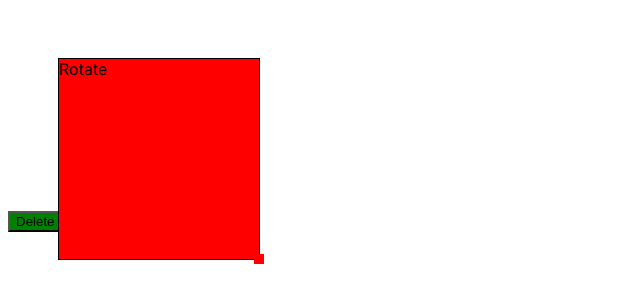
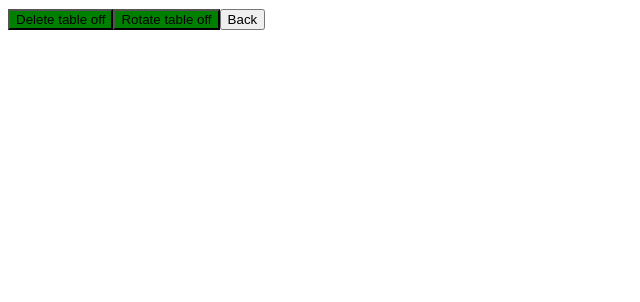
Before and after one commit to CarlinoCalogero/chuumon, a Next.js app: page /home in a window 1280 px wide. Shown: the top 302 px of the page, without its empty margins (0-640 px from the left). Built offline with nearby package versions, Linux system fonts and the light colour scheme.

Commit message:
added table rotation

```diff
--- a/src/app/home/page.module.css
+++ b/src/app/home/page.module.css
@@ -5,23 +5,3 @@
 .deleteTableModeOff {
     background-color: green;
 }
-
-.rotate {
-    left: 50px;
-    top: 50px;
-    width: 200px;
-    height: 200px;
-    position: relative;
-    border: 1px solid #000;
-    background-color: red;
-}
-
-.rotate:before {
-    content: "";
-    position: absolute;
-    bottom: -5px;
-    right: -5px;
-    width: 10px;
-    height: 10px;
-    background: #f00;
-}
--- a/src/app/home/page.tsx
+++ b/src/app/home/page.tsx
@@ -24,6 +24,8 @@ export default function Home() {
   var draggedTable: Table | null = null;
 
   const [isDeleteTableModeOn, setIsDeleteTableModeOn] = useState(false);
+  const [isRotateTableModeOn, setIsRotateTableModeOn] = useState(false);
+
   const [salaAfterTableDrop, setSalaAfterTableDrop] = useState<Sala | null>(null)
 
   function getSalaObjectCopy(salaObject: Sala = sala) {
@@ -298,78 +300,6 @@ export default function Home() {
     console.log("AfterTableDropSala", salaAfterTableDrop)
   }, [salaAfterTableDrop])
 
-  const [rotateInfo, setRotateInfo] = useState<RotateInfo>(
-    {
-      active: false,
-      angle: 0,
-      rotation: 0,
-      startAngle: 0,
-      center: {
-        x: 0,
-        y: 0
-      },
-      R2D: 180 / Math.PI
-    });
-
-  function getRotateInfoCopy() {
-    return JSON.parse(JSON.stringify(rotateInfo)) as RotateInfo;
-  }
-
-  function handleOnMouseDown(onMouseDownEvent: MouseEvent<HTMLDivElement, globalThis.MouseEvent>) {
-    console.log("mouseDown")
-    onMouseDownEvent.preventDefault();
-    var bb = onMouseDownEvent.currentTarget.getBoundingClientRect(),
-      t = bb.top,
-      l = bb.left,
-      h = bb.height,
-      w = bb.width,
-      x,
-      y;
-
-    var rotateInfoCopy = getRotateInfoCopy();
-
-    rotateInfoCopy.center = {
-      x: l + w / 2,
-      y: t + h / 2
-    };
-
-    x = onMouseDownEvent.clientX - rotateInfoCopy.center.x;
-    y = onMouseDownEvent.clientY - rotateInfoCopy.center.y;
-    rotateInfoCopy.startAngle = rotateInfoCopy.R2D * Math.atan2(y, x);
-    rotateInfoCopy.active = true;
-    setRotateInfo(rotateInfoCopy);
-  }
-
-  function handleOnMouseMove(onMouseMoveEvent: MouseEvent<HTMLDivElement, globalThis.MouseEvent>) {
-    console.log("mouseMove")
-    if (rotateInfo.active == true) {
-      onMouseMoveEvent.preventDefault();
-
-      //rotate function part
-
-      var x = onMouseMoveEvent.clientX - rotateInfo.center.x,
-        y = onMouseMoveEvent.clientY - rotateInfo.center.y,
-        d = rotateInfo.R2D * Math.atan2(y, x);
-
-      rotateInfo.rotation = d - rotateInfo.startAngle;
-
-      onMouseMoveEvent.currentTarget.style.transform = "rotate(" + (rotateInfo.angle + rotateInfo.rotation) + "deg)";
-
-    }
-  }
-
-  function handleOnMouseUp(onMouseUpEvent: MouseEvent<HTMLDivElement, globalThis.MouseEvent>) {
-    console.log("mouseUp")
-
-    onMouseUpEvent.preventDefault();
-
-    //stop rotation
-    var rotateInfoCopy = getRotateInfoCopy();
-    rotateInfoCopy.angle += rotateInfoCopy.rotation;
-    rotateInfoCopy.active = false;
-    setRotateInfo(rotateInfoCopy)
-  }
-
   return (
 
     <AppearingButton
@@ -386,6 +316,7 @@ export default function Home() {
           numberOfMergedTables={table.numberOfMergedTables}
           top={table.top}
           left={table.left}
+          isCanBeRotated={isRotateTableModeOn}
           functionOnDrag={onDrag}
           functionOnDragEnd={onDragEnd}
           functionOnDrop={onDrop}
@@ -393,17 +324,15 @@ export default function Home() {
         />)
       }
 
-      <div
-        onMouseDown={e => handleOnMouseDown(e)}
-        onMouseMove={e => handleOnMouseMove(e)}
-        onMouseUp={e => handleOnMouseUp(e)}
-        className={styles.rotate}
-      >Rotate</div>
-
       <button
         className={isDeleteTableModeOn ? styles.deleteTableModeOn : styles.deleteTableModeOff}
         onClick={() => setIsDeleteTableModeOn(!isDeleteTableModeOn)}
       >Delete table {isDeleteTableModeOn ? "on" : "off"}</button>
+
+      <button
+        className={isRotateTableModeOn ? styles.deleteTableModeOn : styles.deleteTableModeOff}
+        onClick={() => setIsRotateTableModeOn(!isRotateTableModeOn)}
+      >Rotate table {isRotateTableModeOn ? "on" : "off"}</button>
       <button onClick={() => router.push("/")}>Back</button>
 
     </AppearingButton>
--- a/src/components/Tables.module.css
+++ b/src/components/Tables.module.css
@@ -1,5 +1,6 @@
 .singleTable,
-.mergedTable {
+.mergedTable,
+.rotate {
     width: 200px;
     height: 200px;
     background-color: lightgray;
@@ -19,3 +20,7 @@
 .mergedTable:hover {
     border: 0.3rem solid #e35042b5;
 }
+
+.rotate:hover {
+    border: 0.3rem solid #691a5fb5;
+}
--- a/src/components/Tables.tsx
+++ b/src/components/Tables.tsx
@@ -2,19 +2,21 @@ import { SQUARE_TABLE_EDGE_DIMENSION_IN_PIXELS } from '@/lib/utils';
 import styles from './Tables.module.css'
 import { DragEvent, MouseEvent, useEffect, useState } from 'react'
 import { Table } from '@/types/Table';
+import { RotateInfo } from '@/types/RotateInfo';
 
 interface TableProps {
     tableNumber: number,
     numberOfMergedTables: number,
     top: number,
     left: number,
+    isCanBeRotated: boolean,
     functionOnDrag: any,
     functionOnDragEnd: any,
     functionOnDrop: any,
     functionOnClick: any
 }
 
-export function Tables({ tableNumber, numberOfMergedTables, top, left, functionOnDrag, functionOnDragEnd, functionOnDrop, functionOnClick }: TableProps) {
+export function Tables({ tableNumber, numberOfMergedTables, top, left, isCanBeRotated, functionOnDrag, functionOnDragEnd, functionOnDrop, functionOnClick }: TableProps) {
 
     function getCurrentTable(event: DragEvent<HTMLDivElement> | MouseEvent<HTMLDivElement>) {
         return {
@@ -57,9 +59,83 @@ export function Tables({ tableNumber, numberOfMergedTables, top, left, functionO
         functionOnClick(getCurrentTable(onClickEvent));
     }
 
+    // rotation functions
+
+    const [rotateInfo, setRotateInfo] = useState<RotateInfo>(
+        {
+            active: false,
+            angle: 0,
+            rotation: 0,
+            startAngle: 0,
+            center: {
+                x: 0,
+                y: 0
+            },
+            R2D: 180 / Math.PI
+        });
+
+    function getRotateInfoCopy() {
+        return JSON.parse(JSON.stringify(rotateInfo)) as RotateInfo;
+    }
+
+    function handleOnMouseDown(onMouseDownEvent: MouseEvent<HTMLDivElement, globalThis.MouseEvent>) {
+        console.log("mouseDown")
+        onMouseDownEvent.preventDefault();
+        var bb = onMouseDownEvent.currentTarget.getBoundingClientRect(),
+            t = bb.top,
+            l = bb.left,
+            h = bb.height,
+            w = bb.width,
+            x,
+            y;
+
+        var rotateInfoCopy = getRotateInfoCopy();
+
+        rotateInfoCopy.center = {
+            x: l + w / 2,
+            y: t + h / 2
+        };
+
+        x = onMouseDownEvent.clientX - rotateInfoCopy.center.x;
+        y = onMouseDownEvent.clientY - rotateInfoCopy.center.y;
+        rotateInfoCopy.startAngle = rotateInfoCopy.R2D * Math.atan2(y, x);
+        rotateInfoCopy.active = true;
+        setRotateInfo(rotateInfoCopy);
+    }
+
+    function handleOnMouseMove(onMouseMoveEvent: MouseEvent<HTMLDivElement, globalThis.MouseEvent>) {
+        console.log("mouseMove")
+        if (rotateInfo.active == true) {
+            onMouseMoveEvent.preventDefault();
+
+            //rotate function part
+
+            var x = onMouseMoveEvent.clientX - rotateInfo.center.x,
+                y = onMouseMoveEvent.clientY - rotateInfo.center.y,
+                d = rotateInfo.R2D * Math.atan2(y, x);
+
+            rotateInfo.rotation = d - rotateInfo.startAngle;
+
+            onMouseMoveEvent.currentTarget.style.transform = "rotate(" + (rotateInfo.angle + rotateInfo.rotation) + "deg)";
+
+        }
+    }
+
+    function handleOnMouseUp(onMouseUpEvent: MouseEvent<HTMLDivElement, globalThis.MouseEvent>) {
+        console.log("mouseUp")
+
+        onMouseUpEvent.preventDefault();
+
+        //stop rotation
+        var rotateInfoCopy = getRotateInfoCopy();
+        rotateInfoCopy.angle += rotateInfoCopy.rotation;
+        rotateInfoCopy.active = false;
+        setRotateInfo(rotateInfoCopy)
+    }
+
     return (
         <div
-            className={numberOfMergedTables == 1 ? styles.singleTable : styles.mergedTable}
+            className={isCanBeRotated ? styles.rotate : (numberOfMergedTables == 1 ? styles.singleTable : styles.mergedTable)}
             style={
                 {
                     width: SQUARE_TABLE_EDGE_DIMENSION_IN_PIXELS * numberOfMergedTables + 'px',
@@ -73,6 +149,11 @@ export function Tables({ tableNumber, numberOfMergedTables, top, left, functionO
             onDragOver={(e) => handleOnDragOver(e)}
             onDrop={(e) => handleOnDrop(e)}
             onClick={(e) => handleOnClick(e)}
+
+            //needed for rotation
+            onMouseDown={e => isCanBeRotated ? handleOnMouseDown(e) : console.log("no rotation 1")}
+            onMouseMove={e => isCanBeRotated ? handleOnMouseMove(e) : console.log("no rotation 2")}
+            onMouseUp={e => isCanBeRotated ? handleOnMouseUp(e) : console.log("no rotation 3")}
         >
             <span>Tavolo {tableNumber}</span>
         </div>
```
